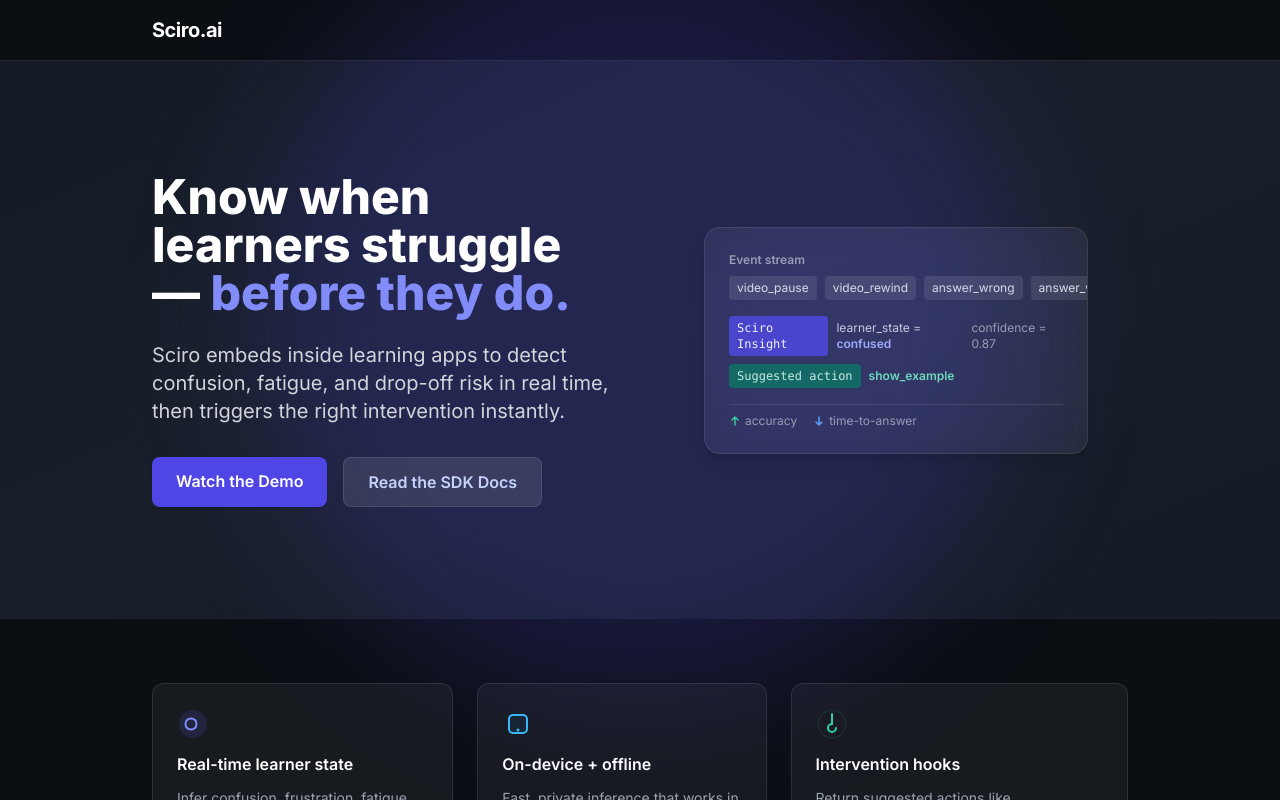
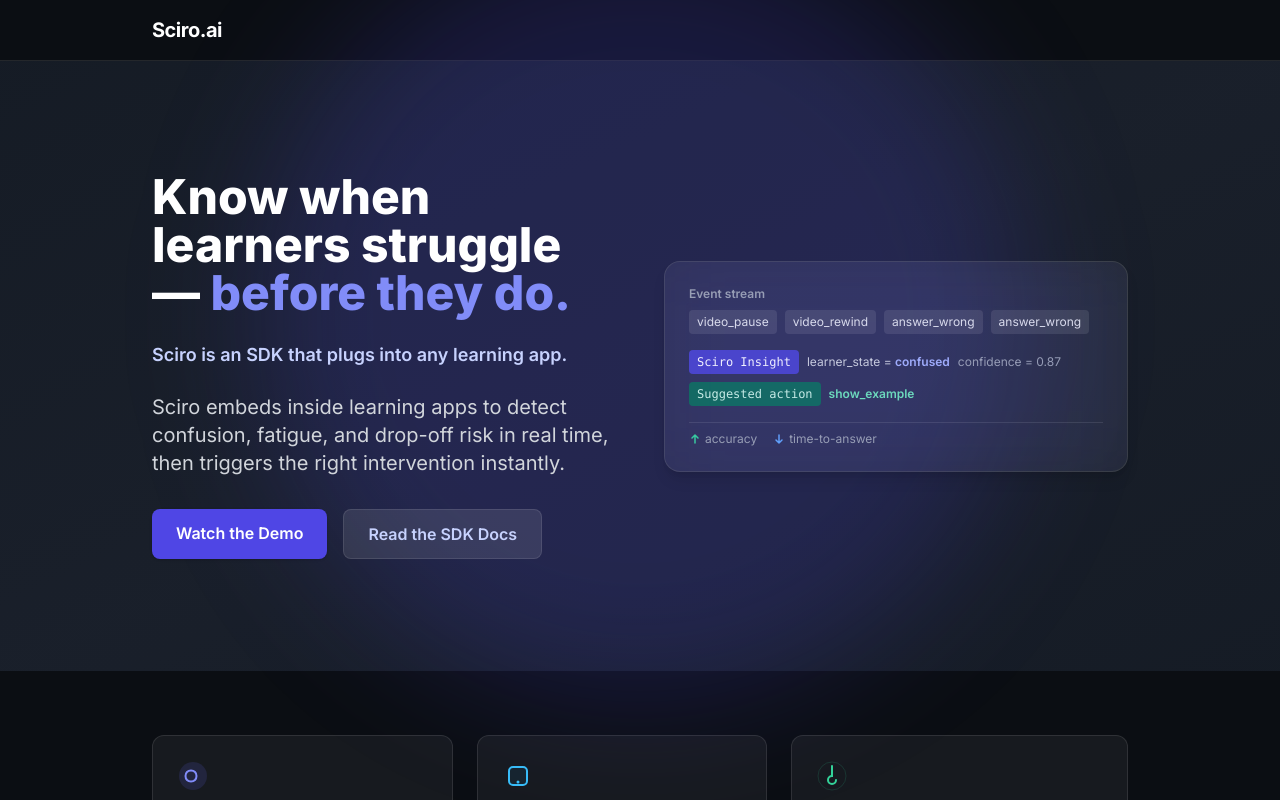
Before and after one commit to absmugz/sciro-frontend, a Next.js app: page / in a window 1280 px wide. Shown: the top 800 px of the page. Built offline with nearby package versions, Linux system fonts and the light colour scheme.

Commit message:
fix width issues

```diff
--- a/app/page.tsx
+++ b/app/page.tsx
@@ -27,6 +27,9 @@
             <h1 className="text-3xl md:text-5xl font-extrabold text-white leading-tight max-w-xl">
               Know when learners struggle — <span className="text-indigo-400">before they do.</span>
             </h1>
+            <p className="text-base md:text-lg text-indigo-200 font-semibold">
+              Sciro is an SDK that plugs into any learning app.
+            </p>
             <p className="text-lg md:text-xl text-gray-300 max-w-lg">
               Sciro embeds inside learning apps to detect confusion, fatigue, and drop-off risk in real time, then triggers the right intervention instantly.
             </p>
--- a/components/DemoMock.tsx
+++ b/components/DemoMock.tsx
@@ -1,25 +1,25 @@
 export default function DemoMock() {
   return (
-    <div className="bg-white/5 border border-white/10 rounded-2xl shadow-lg p-6 w-full max-w-sm mx-auto relative overflow-hidden">
+    <div className="bg-white/5 border border-white/10 rounded-2xl shadow-lg p-6 w-full max-w-lg mx-auto relative overflow-hidden">
       <div className="text-xs font-semibold text-gray-400 mb-2">Event stream</div>
-      <ul className="flex gap-2 mb-4">
+      <ul className="flex gap-2 mb-4 flex-wrap">
         <li className="bg-white/10 px-2 py-1 rounded text-xs text-gray-200">video_pause</li>
         <li className="bg-white/10 px-2 py-1 rounded text-xs text-gray-200">video_rewind</li>
         <li className="bg-white/10 px-2 py-1 rounded text-xs text-gray-200">answer_wrong</li>
         <li className="bg-white/10 px-2 py-1 rounded text-xs text-gray-200">answer_wrong</li>
       </ul>
-      <div className="flex items-center gap-2 mb-2">
+      <div className="flex items-center gap-2 mb-2 flex-wrap">
         <span className="bg-indigo-600/80 text-white text-xs px-2 py-1 rounded font-mono">Sciro Insight</span>
         <span className="text-xs text-gray-300">
           learner_state = <span className="font-semibold text-indigo-300">confused</span>
         </span>
         <span className="text-xs text-gray-400">confidence = 0.87</span>
       </div>
-      <div className="flex items-center gap-2 mb-4">
+      <div className="flex items-center gap-2 mb-4 flex-wrap">
         <span className="bg-emerald-700/80 text-emerald-100 text-xs px-2 py-1 rounded font-mono">Suggested action</span>
         <span className="text-xs text-emerald-300 font-semibold">show_example</span>
       </div>
-      <div className="flex items-center gap-4 pt-2 border-t border-white/10">
+      <div className="flex items-center gap-4 pt-2 border-t border-white/10 flex-wrap">
         <span className="flex items-center gap-1 text-xs text-gray-400">
           <svg width="12" height="12" fill="none" viewBox="0 0 12 12" className="inline-block">
             <path d="M6 10V2M6 2l-3 3M6 2l3 3" stroke="#34d399" strokeWidth="1.5" strokeLinecap="round" strokeLinejoin="round"/>
```
